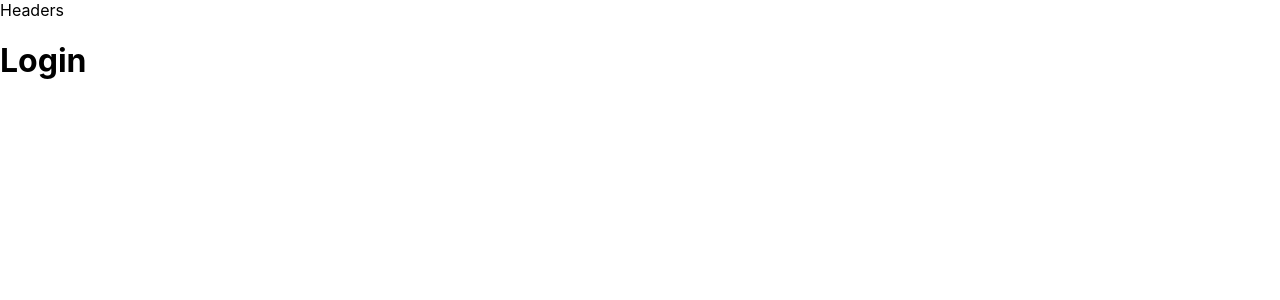
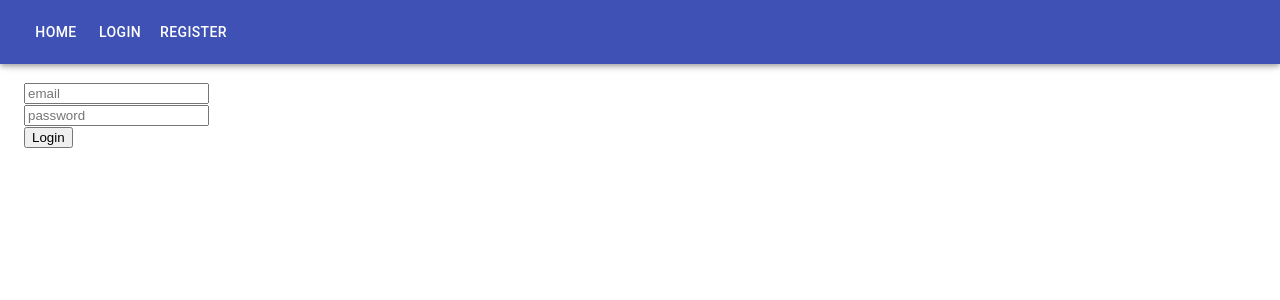
Before and after one commit to Mentorship-Connect/Hackweek-MC, a React (Create React App) app in the folder frontend/: page /login in a window 1280 px wide. Shown: the top 300 px of the page. Built offline with nearby package versions, Linux system fonts and the light colour scheme; no server answers.

Commit message:
fixed bug to hash password. added login with local storage

```diff
--- a/frontend/package.json
+++ b/frontend/package.json
@@ -3,6 +3,7 @@
   "version": "0.1.0",
   "private": true,
   "dependencies": {
+    "@material-ui/core": "^4.12.2",
     "@testing-library/jest-dom": "^5.14.1",
     "@testing-library/react": "^11.2.7",
     "@testing-library/user-event": "^12.8.3",
--- a/frontend/src/App.js
+++ b/frontend/src/App.js
@@ -1,8 +1,9 @@
 import { BrowserRouter as Router, Route, Switch } from 'react-router-dom';
+import { Container } from '@material-ui/core'
 
 //importing components
 import Register from './components/Register';
-import HelloWorld from './components/HelloWorld';
+import Home from './components/Home';
 import Header from './components/Header';
 import { AuthContextProvider } from './context/AuthContext';
 import Login from './components/Login';
@@ -13,14 +14,14 @@ function App() {
   return (
     <AuthContextProvider>
       <Router>
-        <div>
+        <Container>
           <Header />
           <Switch>
-            <Route exact path='/' component={HelloWorld} />
+            <Route exact path='/' component={Home} />
             <Route exact path='/login' component={Login} />
             <Route exact path='/register' component={Register} />
           </Switch>
-        </div>
+        </Container>
       </Router>
     </AuthContextProvider>
   )
--- a/frontend/src/components/Header.js
+++ b/frontend/src/components/Header.js
@@ -1,10 +1,23 @@
-import React from 'react'
+import React, { Fragment, useContext } from 'react'
+import { Link } from 'react-router-dom'
+import { AppBar, Avatar, Button, Toolbar, Typography } from '@material-ui/core'
+import { AuthContext } from '../context/AuthContext'
 
 const Header = () => {
+    const authContext = useContext(AuthContext)
+    console.log('authcontext .....', authContext)
+    const { isAuthenticated } = authContext
+    console.log(isAuthenticated)
     return (
-        <div>
-            Headers
-        </div>
+       <AppBar>
+           <Toolbar>
+               <Fragment>
+                    <Button color="inherit" component={Link} to="/">Home</Button>
+                    <Button color="inherit" component={Link} to="/login">Login</Button>
+                    <Button color="inherit" component={Link} to="/register">Register</Button>
+               </Fragment>
+           </Toolbar>
+       </AppBar>
     )
 }
 
--- a/frontend/src/components/HelloWorld.js
+++ /dev/null
@@ -1,17 +0,0 @@
-//helloworld test get route from back end
-//stateless functional component
-import React, { Fragment } from 'react';
-
-fetch('http://localhost:5000/v1/api/users')
-.then(response => response.json())
-.then(data => console.log('Existing Users: ', data));
-
-const Forbidden = () => (
-    <Fragment>
-        <div className="bounds">
-            <h1>Test</h1>
-        </div>
-    </Fragment>
-);
-
-export default Forbidden;
--- /dev/null
+++ b/frontend/src/components/Home.js
@@ -0,0 +1,31 @@
+import React, { useEffect, useState, useContext } from 'react'
+import axios from 'axios'
+import { AuthContext } from '../context/AuthContext'
+import { Grid } from '@material-ui/core'
+
+const Home = (props) => {
+    const { loadUser } = useContext(AuthContext)
+
+    const [users, setUsers] = useState()
+
+    useEffect(() => {
+        axios.get('/v1/api/users')
+        .then(res => {
+            setUsers(res.data)
+        }).catch(err => console.log(err))
+    },[loadUser])
+
+    let usersList = users ? users.map(user => <h3>{user.name}</h3>) : <p>Loading....</p>
+    return (
+        <Grid container spacing={3}>
+            <Grid item sm={8} xs={12}>
+                {usersList}
+            </Grid>
+            <Grid item sm={4} xs={12}>
+
+            </Grid>
+        </Grid>
+    )
+}
+
+export default Home
--- a/frontend/src/components/Login.js
+++ b/frontend/src/components/Login.js
@@ -1,11 +1,66 @@
-import React from 'react'
+import React, { useState, useEffect, useContext } from 'react'
+import { AuthContext } from '../context/AuthContext';
 
-const Login = () => {
-    return (
-        <h1>
-           Login
-        </h1>
-    )
+function Login(props) {
+  const authContext = useContext(AuthContext)
+  const { loginUser, isAuthenticated } = authContext
+
+  const [user, setUser] = useState({ email: '', password: '' })
+  const { email, password } = user
+
+  useEffect(() => {
+    if (isAuthenticated) {
+      props.history.push('/')
+    }
+  }, [isAuthenticated, props.history])
+
+  const onChange = (e) => {
+    setUser({ ...user, [e.target.name]: e.target.value})
+  }
+
+  const handleSubmit = (e) => {
+    e.preventDefault()
+
+    if (email === '' || password === '') {
+      alert('Please enter all fields')
+    } else {
+      loginUser(user)
+    }
+
+    console.log("clicked")
+  }
+
+  return (
+    <div>
+      <h1>Login</h1>
+      <form onSubmit={handleSubmit}>
+        <div className='form-group'>
+          <input
+            id='email'
+            name='email'
+            value={user.email}
+            onChange={onChange}
+            required
+            type='email'
+            placeholder='email'
+          />
+        </div>
+        <div className='form-group'>
+          <input
+            id='password'
+            name='password'
+            value={user.password}
+            onChange={onChange}
+            required
+            minLength='5'
+            type='password'
+            placeholder='password'
+          />
+        </div>
+        <input type='submit' value='Login' />
+      </form>
+    </div>
+  )
 }
 
 export default Login
--- a/frontend/src/context/AuthContext.js
+++ b/frontend/src/context/AuthContext.js
@@ -33,7 +33,7 @@ export const AuthContextProvider = props => {
     setAuthToken(localStorage.token)
 
     try {
-        const res = await axios.get('/api/login/user')
+        const res = await axios.get('/v1/api/users')
         console.log("res", res)
 
         dispatch({
@@ -67,13 +67,13 @@ export const AuthContextProvider = props => {
     }
 
     // Login User
-    const loginUser = async (formData) => {
+    const loginUser = async (user) => {
     const headers = {
         'Content-Type': 'application/json'
     }
 
     try {
-        const res = await axios.post('/api/login/user', formData, headers)
+        const res = await axios.post('/v1/api/users/login', user, headers)
         console.log("res::", res)
         dispatch({
         type: LOGIN_SUCCESS,
```
Also changed, not shown: 2 other files (tests, documents, lock files or other folders).
